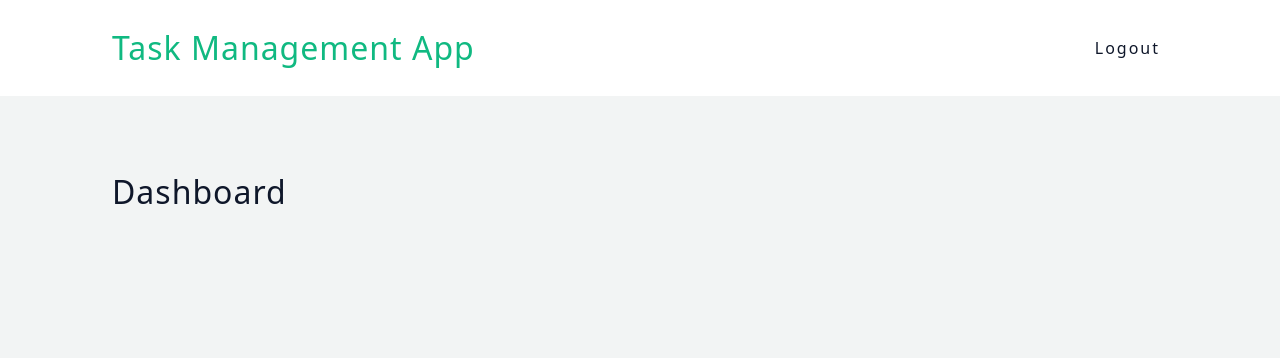
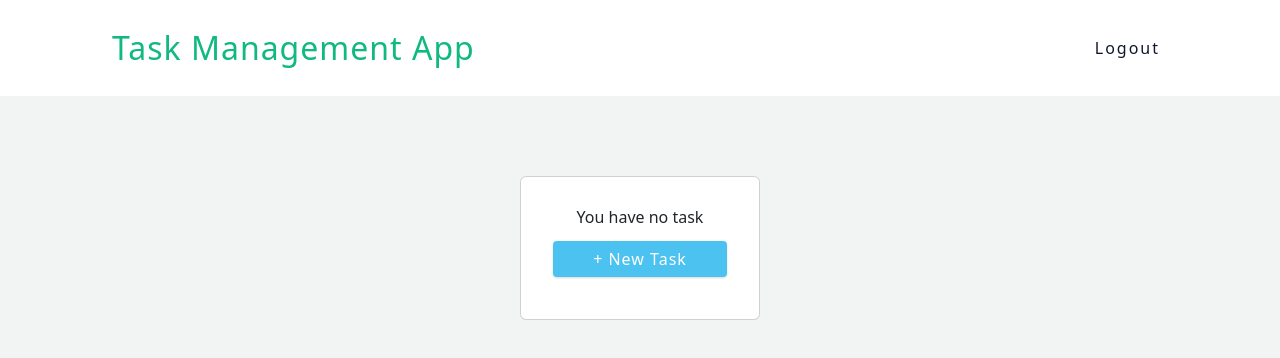
Before and after one commit to syedmdanial/task-mgmt-app, a React (Vite) app: page / in a window 1280 px wide. Shown: the top 358 px of the page. Built offline with nearby package versions, Linux system fonts and the light colour scheme.

Commit message:
updated <Dashboard />, created <WrapperCard />, and <WrapperModal />

```diff
--- a/index.html
+++ b/index.html
@@ -11,6 +11,7 @@
       integrity="sha384-T3c6CoIi6uLrA9TneNEoa7RxnatzjcDSCmG1MXxSR1GAsXEV/Dwwykc2MPK8M2HN"
       crossorigin="anonymous"
     />
+    <link rel="stylesheet" href="https://unpkg.com/boxicons@latest/css/boxicons.min.css">
   </head>
   <body>
     <div id="root"></div>
--- /dev/null
+++ b/src/components/shared/Cards/WrapperCard.jsx
@@ -0,0 +1,15 @@
+import Card from 'react-bootstrap/Card';
+
+const WrapperCard = (props) => (
+  <Card>
+    {props.header.exist && (
+      <Card.Header>
+        <i className={props.header.data.iconName} />
+        <h4>{props.header.data.title}</h4>
+      </Card.Header>
+    )}
+    {props.children}
+  </Card>
+);
+
+export default WrapperCard;
--- a/src/pages/Dasboard.jsx
+++ /dev/null
@@ -1,28 +0,0 @@
-import React, { Component } from "react";
-
-class Dashboard extends Component {
-  constructor(props) {
-    super(props);
-    this.state = {};
-  }
-
-  componentDidMount() {}
-
-  render() {
-    return (
-      <div className="Dasboard">
-        <h3>Dashboard</h3>
-        {/* {isLoading && (
-            <div className="text-center">
-              <Loading />
-            </div>
-          )}
-          {!isLoading && drinks.length > 0 && (
-            <CocktailList drinks={this.state.drinks} />
-          )} */}
-      </div>
-    );
-  }
-}
-
-export default Dashboard;
--- /dev/null
+++ b/src/pages/Dashboard.jsx
@@ -0,0 +1,53 @@
+import React, { Component } from "react";
+import WrapperCard from "../components/shared/Cards/WrapperCard";
+import Loading from "../components/shared/Loading";
+
+class Dashboard extends Component {
+  constructor(props) {
+    super(props);
+    this.state = {
+      task: [],
+      isLoading: false,
+    };
+  }
+
+  componentDidMount() {}
+
+  render() {
+    const { isLoading, task } = this.state;
+    return (
+      <div className="Dashboard">
+        <WrapperCard
+          header={{
+            exist: false,
+          }}
+        >
+          {isLoading && (
+            <div className="text-center">
+              <Loading />
+            </div>
+          )}
+          {!isLoading && task.length === 0 && (
+            <div className="d-flex justify-content-center align-items-center text-center">
+              <div className="row">
+                <div className="col-12 mb-3">
+                  <span>You have no task</span>
+                </div>
+                <div className="col-12">
+                  <button type="button" className="btn btn-block">
+                    + New task
+                  </button>
+                </div>
+              </div>
+            </div>
+          )}
+          {!isLoading && task.length > 0 && (
+            <h5>Here's your task</h5>
+          )}
+        </WrapperCard>
+      </div>
+    );
+  }
+}
+
+export default Dashboard;
--- a/src/routes/MainRoutes.jsx
+++ b/src/routes/MainRoutes.jsx
@@ -2,7 +2,7 @@ import { BrowserRouter, Route, Routes } from "react-router-dom";
 import PrivateRoutes from "./PrivateRoutes";
 /* layout */
 import Login from "../pages/Login";
-import Dashboard from "../pages/Dasboard";
+import Dashboard from "../pages/Dashboard";
 import ErrorPage from "../pages/ErrorPage";
 
 const MainRoutes = () => {
--- /dev/null
+++ b/src/styles/_dashboard.scss
@@ -0,0 +1,14 @@
+.Dashboard {
+    display: flex;
+    justify-content: center;
+
+    .card {
+        width: 15em;
+        min-height: 9em;
+        padding: 2em;
+
+        span {
+            font-size: $subHeadingFontSize;
+        }
+    }
+}
--- /dev/null
+++ b/src/styles/_modal.scss
@@ -0,0 +1,10 @@
+.TitleAndCloseHeader {
+    i {
+      position: absolute;
+      right: 20px;
+      top: 20px;
+      color: $secondaryText;
+      font-size: 1.2em;
+      cursor: pointer;
+    }
+  }
--- a/src/styles/_variables.scss
+++ b/src/styles/_variables.scss
@@ -24,6 +24,7 @@ $inputBorderRadius: 4px;
 
 /* Font sizes*/
 $headingFontSize: 1.4em;
+$subHeadingFontSize: 1em;
 $inputFontSize: 0.9em;
 $btnFontSize: 1em;
 $mdFontSize: 0.9em;
--- a/src/styles/index.scss
+++ b/src/styles/index.scss
@@ -1,6 +1,7 @@
 @import "./variables";
 @import "./styles";
 @import "./loading";
-// @import "./App";
+@import "./modal";
 @import "./login";
 @import "./navbar";
+@import "./dashboard";
```
Also changed, not shown: src/components/shared/Modals/FooterFunctions.jsx (added, +35 -0 lines), src/components/shared/Modals/HeaderFuntions.jsx (added, +12 -0 lines), src/components/shared/Modals/WrapperModal.jsx (added, +18 -0 lines).
